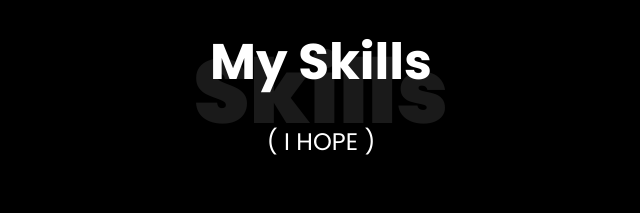
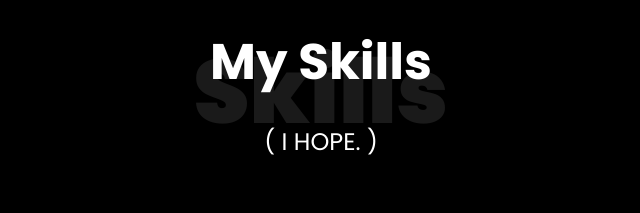
Before and after one commit to Setthaphuwapak/portfolio, a plain HTML site: page index.html in a window 1280 px wide. Shown: the part 2540-2753 px from the top of the page, 319-959 px from the left. Drawn offline with Linux system fonts and the light colour scheme; files whose address does not match are found by name.

Commit message:
edit text

```diff
--- a/index.html
+++ b/index.html
@@ -196,7 +196,7 @@
 				<div class="col-md-12 heading-section text-center ftco-animate">
 					<h1 class="big big-2">Skills</h1>
 					<h2 class="mb-4">My Skills</h2>
-					<h4>( I HOPE )</h4>
+					<h4>( I HOPE. )</h4>
 				</div>
 			</div>
 			<div class="row">
```
